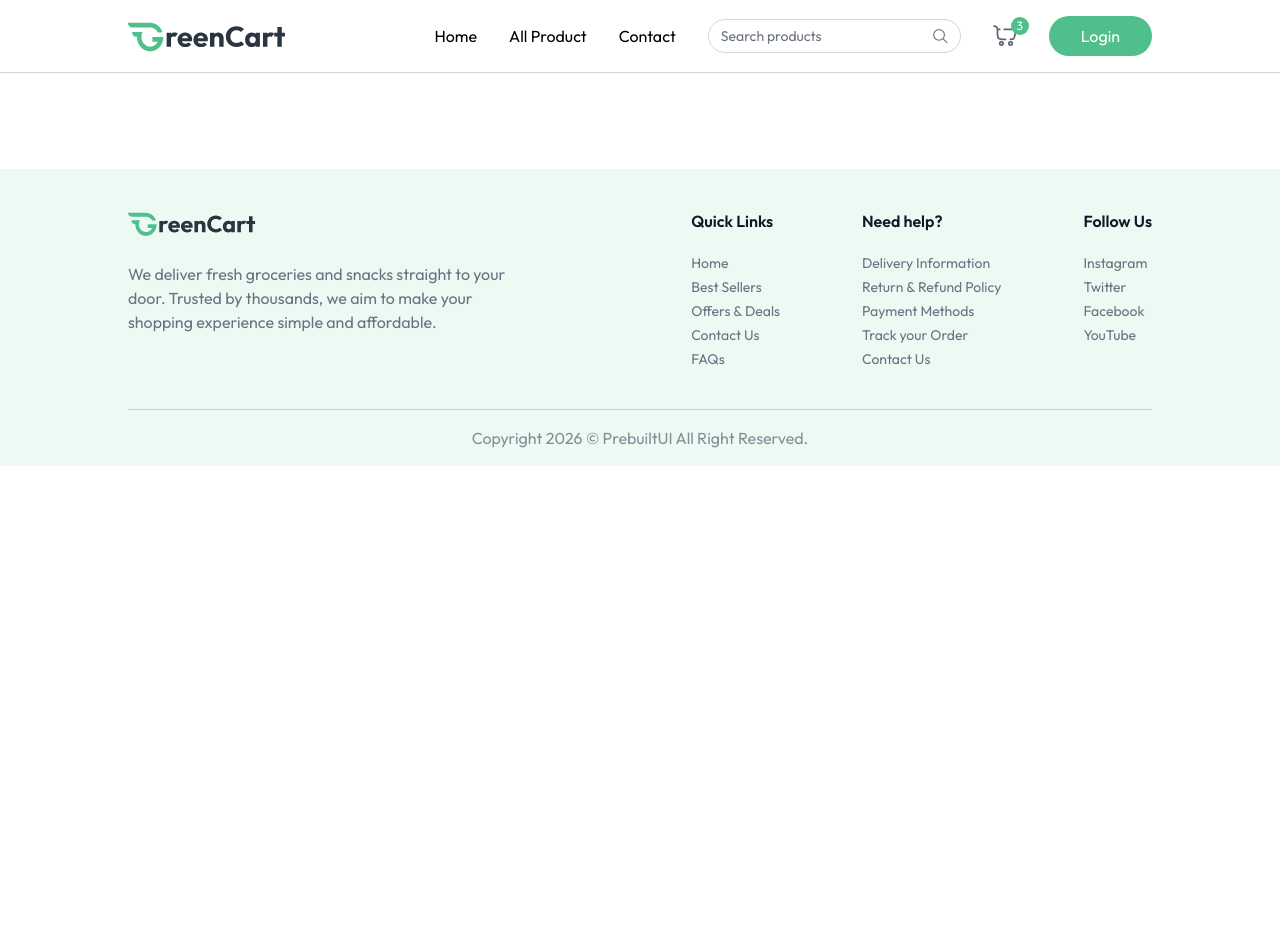
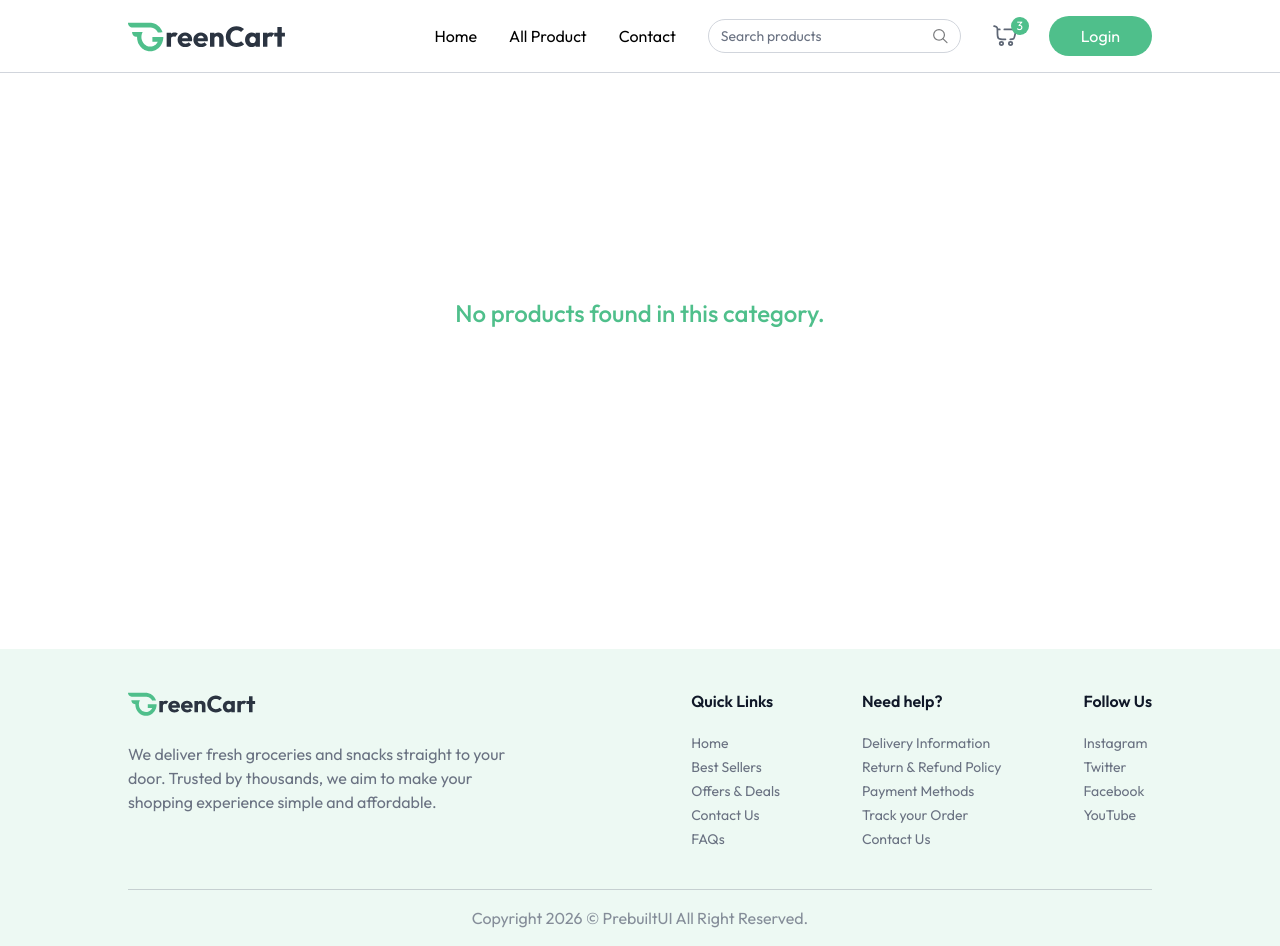
Before and after one commit to huytdn/E-Commerce-App-, a React (Vite) app in the folder greencart/: page /products/1 in a window 1280 px wide. Before the commit the page ends 800 px from the top, so only its background shows below. Built offline with nearby package versions, Linux system fonts and the light colour scheme.

Commit message:
productcategory

```diff
--- a/greencart/src/App.jsx
+++ b/greencart/src/App.jsx
@@ -7,6 +7,7 @@
 import { useAppContext } from "./context/AppContext";
 import Login from "./components/Login";
 import AllProducts from "./pages/AllProducts";
+import ProductCategory from "./pages/ProductCategory";
 
 const App = () => {
   const isSellerPath = useLocation().pathname.includes("seller");
@@ -24,6 +25,7 @@
         <Routes>
           <Route path="/" element={<Home />} />
           <Route path="/products" element={<AllProducts />} />
+          <Route path="/products/:category" element={<ProductCategory />} />
         </Routes>
       </div>
       {!isSellerPath && <Footer />}
--- a/greencart/src/components/ProductCard.jsx
+++ b/greencart/src/components/ProductCard.jsx
@@ -3,7 +3,8 @@
 import { useAppContext } from "../context/AppContext";
 
 const ProductCard = ({ product }) => {
-  const { currency, addToCart, removeFromCart, cartItems } = useAppContext();
+  const { currency, addToCart, removeFromCart, cartItems, navigate } =
+    useAppContext();
 
   if (!product) return null;
 
@@ -22,6 +23,10 @@
     hover:shadow-lg
     mt-8
   "
+      onClick={() => {
+        navigate(`/products/${product.category.toLowerCase()}/${product._id}`);
+        scrollTo(0, 0);
+      }}
     >
       {/* Image */}
       <div className="cursor-pointer flex items-center justify-center px-2 overflow-hidden rounded-lg">
--- /dev/null
+++ b/greencart/src/pages/ProductCategory.jsx
@@ -0,0 +1,46 @@
+import React from "react";
+import { useAppContext } from "../context/AppContext";
+import { useParams } from "react-router-dom";
+import { categories } from "../assets/assets";
+import ProductCard from "../components/ProductCard";
+
+const ProductCategory = () => {
+  const { products } = useAppContext();
+  const { category } = useParams();
+
+  const searchCategory = categories.find(
+    (item) => item.path.toLowerCase() === category,
+  );
+
+  const filteredProducts = products.filter(
+    (product) => product.category.toLowerCase() === category,
+  );
+
+  return (
+    <div>
+      {searchCategory && (
+        <div className="flex flex-col items-end w-max">
+          <p className="text-2xl font-medium">
+            {searchCategory.text.toUpperCase()}
+          </p>
+          <div className="w-16 h-0.5 bg-primary rounded-full"></div>
+        </div>
+      )}
+      {filteredProducts.length > 0 ? (
+        <div className="grid grid-cols-2 sm:grid-cols-3 md:grid-cols-4 lg:grid-cols-5 gap-3 md:gap-6 mt-6">
+          {filteredProducts.map((product) => (
+            <ProductCard key={product._id} product={product} />
+          ))}
+        </div>
+      ) : (
+        <div className="flex items-center justify-center h-[60vh]">
+          <p className="text-2xl font-medium text-primary">
+            No products found in this category.
+          </p>
+        </div>
+      )}
+    </div>
+  );
+};
+
+export default ProductCategory;
```
